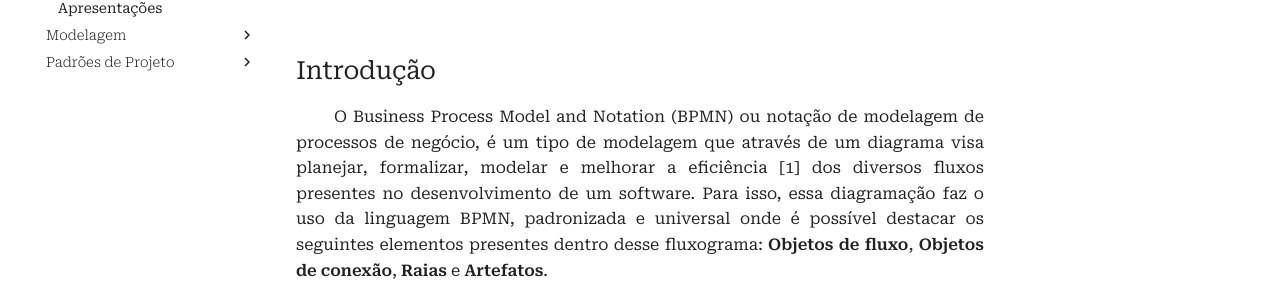
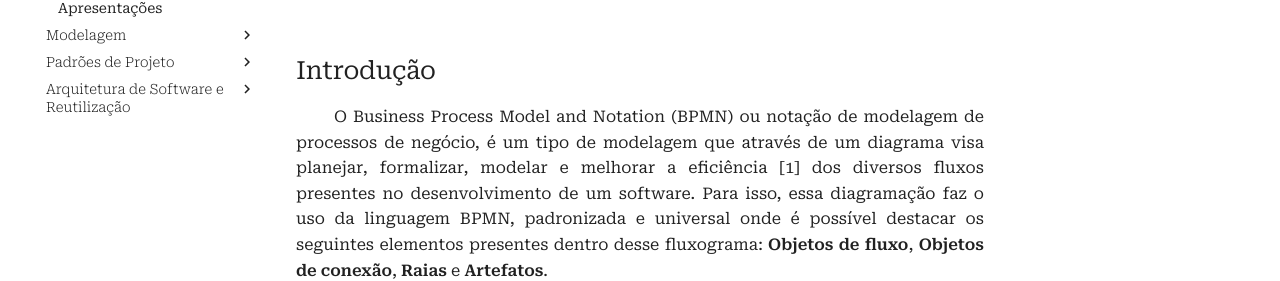
Before and after one commit to UnBArqDsw2021-2/2021.2_G4_CadernetaDeCampoDigital_docs, an MkDocs documentation site: the page built from docs/base/modelagem_bpmn.md, in a window 1280 px wide. Shown: the part 373-654 px from the top of the page. Built offline with MkDocs 1.6.1 and Material for MkDocs 9.7.7, drawn with Linux system fonts in a browser that asks for light colours; comment, search, counter and statistics services are not loaded.

Commit message:
#135 Adicionando documento na wiki

```diff
--- a/mkdocs.yml
+++ b/mkdocs.yml
@@ -122,5 +122,8 @@ nav:
         - Sprint 5:
           - Planning: sprints/planning_5.md
     - Apresentações: apresentacoes/pc3.md
+  - Arquitetura de Software e Reutilização:
+    - Estilos e Padrões Arquiteturais:
+      - Parte 4: arquitetura_reutilizacao/estilos_padroes/parte4.md
 
   # - Arquitetura de Software e Reutilização: ""
```
